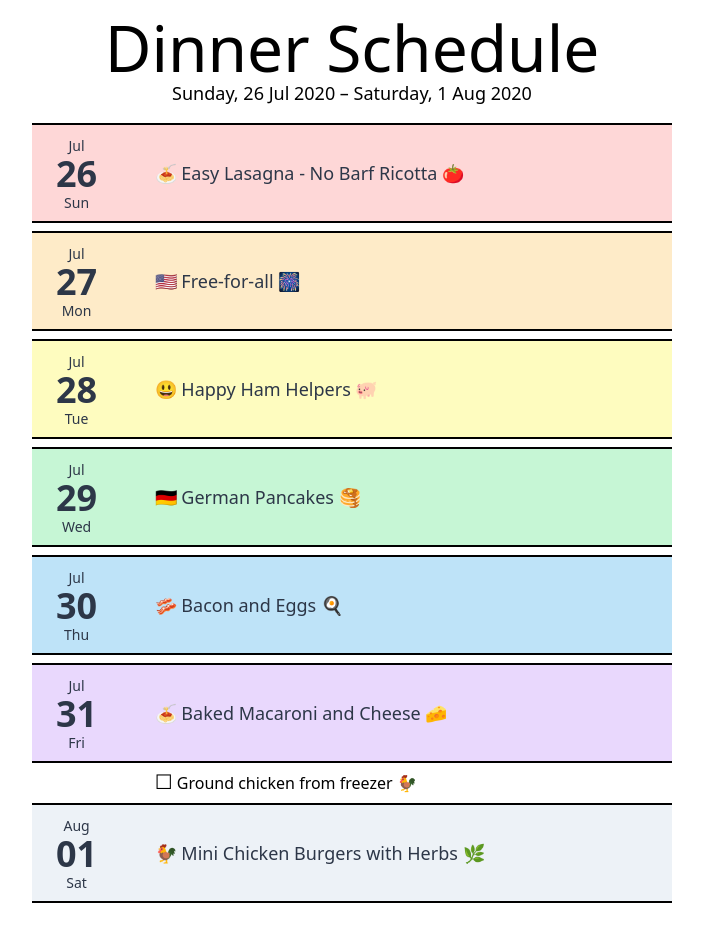
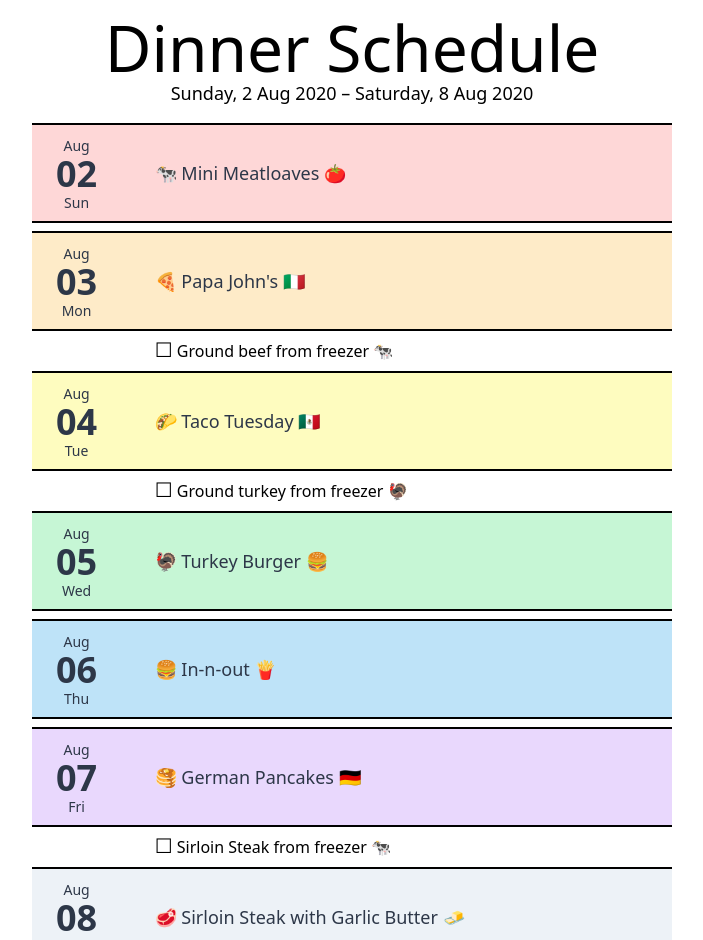
Before and after one commit to aldahodzic/family-meal-schedule, a React (Create React App) app: page / in a window 1280 px wide. Shown: the top 940 px of the page, without its empty margins (288-991 px from the left). Before the commit the page ends 911 px from the top, so only its background shows below. Built offline with nearby package versions, Linux system fonts and the light colour scheme.

Commit message:
Adds Meal Plan for 20200802

```diff
--- a/src/App.js
+++ b/src/App.js
@@ -1,6 +1,6 @@
 import React from 'react';
 import MealPlan from './MealPlan';
-import mealPlanData from './mealPlans/20200726.json';
+import mealPlanData from './mealPlans/20200802.json';
 import { format, addDays } from 'date-fns';
 
 function App() {
--- /dev/null
+++ b/src/mealPlans/20200802.json
@@ -0,0 +1,29 @@
+{
+  "start": "02 Aug 2020",
+  "days": [
+    {
+      "dinner": "🐄 Mini Meatloaves 🍅"
+    },
+    {
+      "dinner": "🍕 Papa John's 🇮🇹",
+      "tasks": ["Ground beef from freezer 🐄"]
+    },
+    {
+      "dinner": "🌮 Taco Tuesday 🇲🇽",
+      "tasks": ["Ground turkey from freezer 🦃"]
+    },
+    {
+      "dinner": "🦃 Turkey Burger 🍔"
+    },
+    {
+      "dinner": "🍔 In-n-out 🍟"
+    },
+    {
+      "dinner": "🥞 German Pancakes 🇩🇪",
+      "tasks": ["Sirloin Steak from freezer 🐄"]
+    },
+    {
+      "dinner": "🥩 Sirloin Steak with Garlic Butter 🧈"
+    }
+  ]
+}
```
